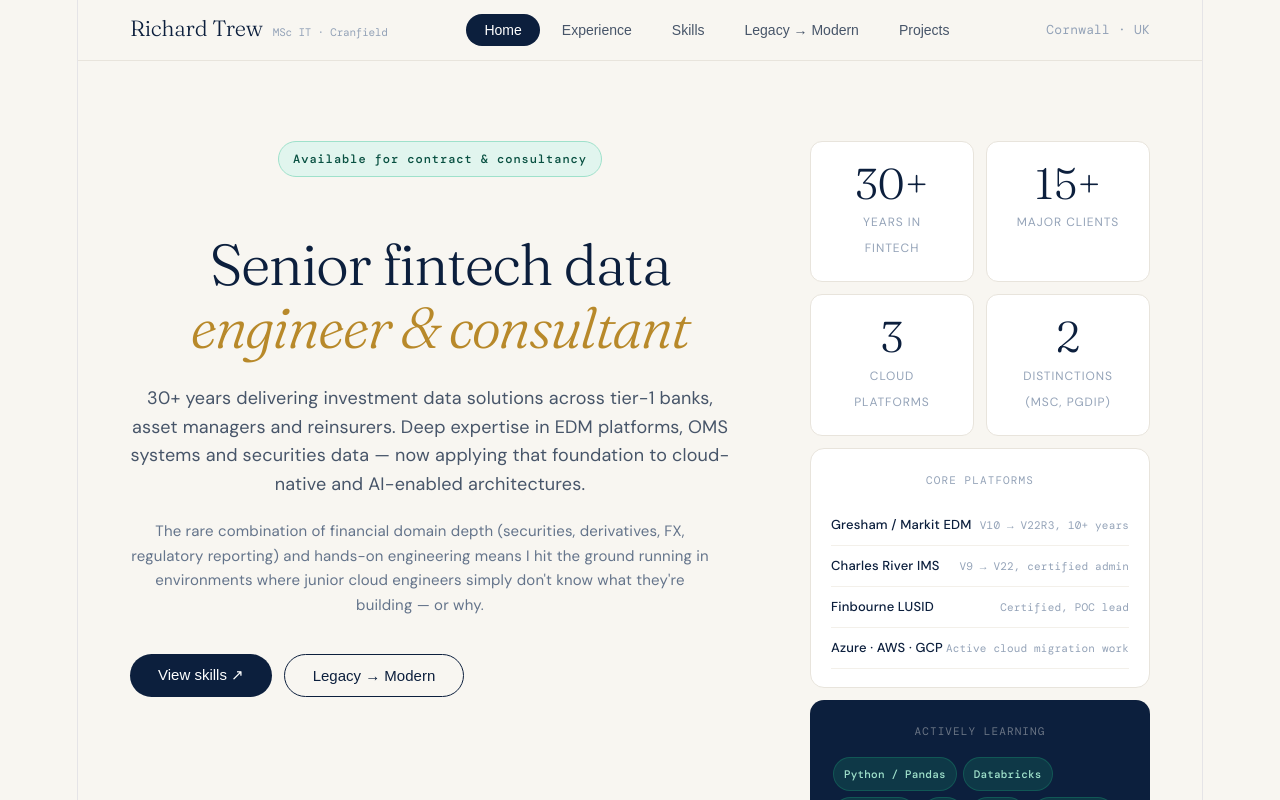
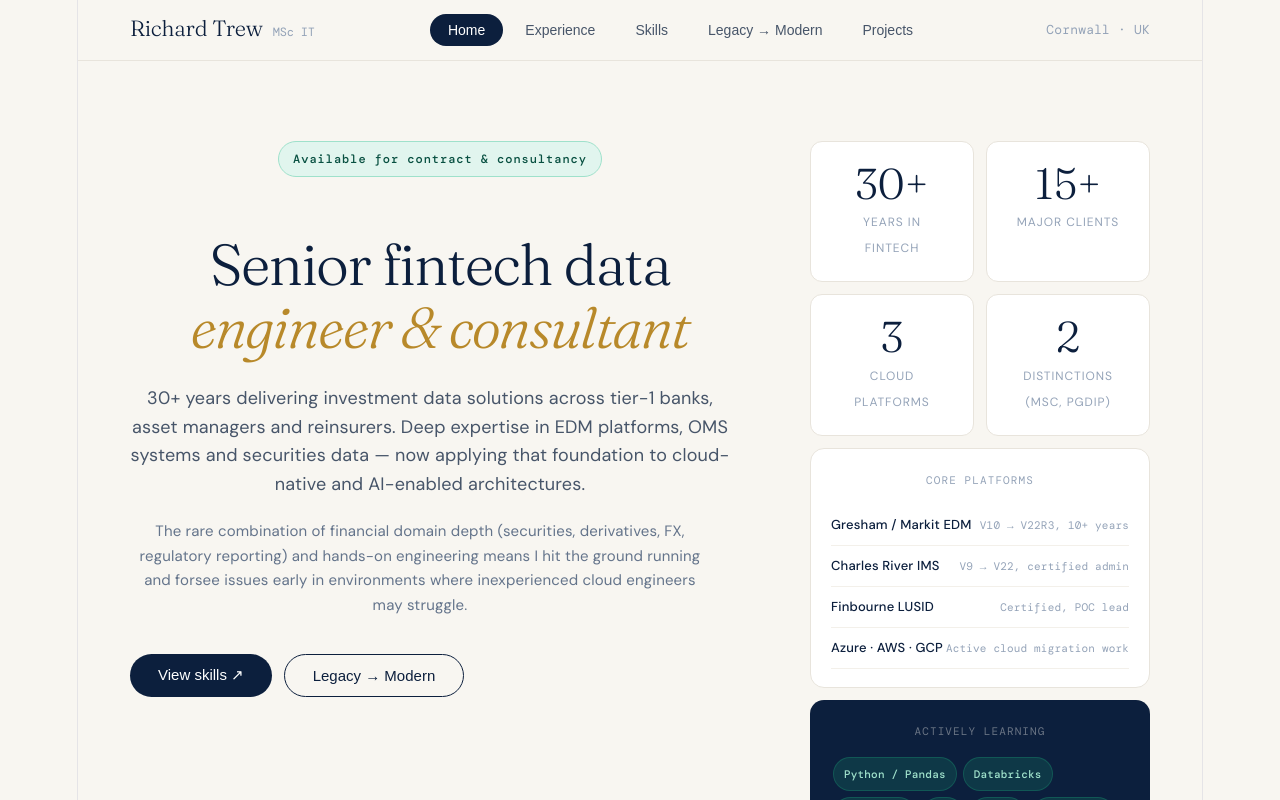
Before and after one commit to Rich-Tr/my-portfolio, a React app: page / in a window 1280 px wide. Shown: the top 800 px of the page. Built offline with nearby package versions, Linux system fonts and the light colour scheme; the HTML template or start-up script is replaced by a standard one.

Commit message:
text changes

```diff
--- a/src/App.jsx
+++ b/src/App.jsx
@@ -86,7 +86,7 @@ function Header({ page, setPage }) {
       <div style={{ maxWidth: 1100, margin: "0 auto", padding: "14px 40px", display: "flex", justifyContent: "space-between", alignItems: "center" }}>
         <div style={{ fontFamily: "'Fraunces', serif", fontSize: 22, fontWeight: 300, color: COLORS.navy, letterSpacing: "-0.01em" }}>
           Richard Trew
-          <span style={{ fontFamily: "'DM Mono', monospace", fontSize: 11, color: "#94a3b8", marginLeft: 10, fontWeight: 400 }}>MSc IT · Cranfield</span>
+          <span style={{ fontFamily: "'DM Mono', monospace", fontSize: 12, color: "#94a3b8", marginLeft: 10, fontWeight: 400 }}>MSc IT</span>
         </div>
         <nav style={{ display: "flex", gap: 4 }}>
           {NAV.map(n => (
@@ -115,7 +115,7 @@ function Home({ setPage }) {
             30+ years delivering investment data solutions across tier-1 banks, asset managers and reinsurers. Deep expertise in EDM platforms, OMS systems and securities data — now applying that foundation to cloud-native and AI-enabled architectures.
           </p>
           <p style={{ fontSize: 15, color: "#64748b", maxWidth: 580, lineHeight: 1.65, marginBottom: 36 }}>
-            The rare combination of financial domain depth (securities, derivatives, FX, regulatory reporting) and hands-on engineering means I hit the ground running in environments where junior cloud engineers simply don't know what they're building — or why.
+            The rare combination of financial domain depth (securities, derivatives, FX, regulatory reporting) and hands-on engineering means I hit the ground running and forsee issues early in environments where inexperienced cloud engineers may struggle.
           </p>
           <div style={{ display: "flex", gap: 12, flexWrap: "wrap" }}>
             <button onClick={() => setPage("skills")} style={{ padding: "12px 28px", background: COLORS.navy, color: "#fff", border: "none", borderRadius: 999, fontSize: 15, fontWeight: 500, cursor: "pointer" }}>
```
